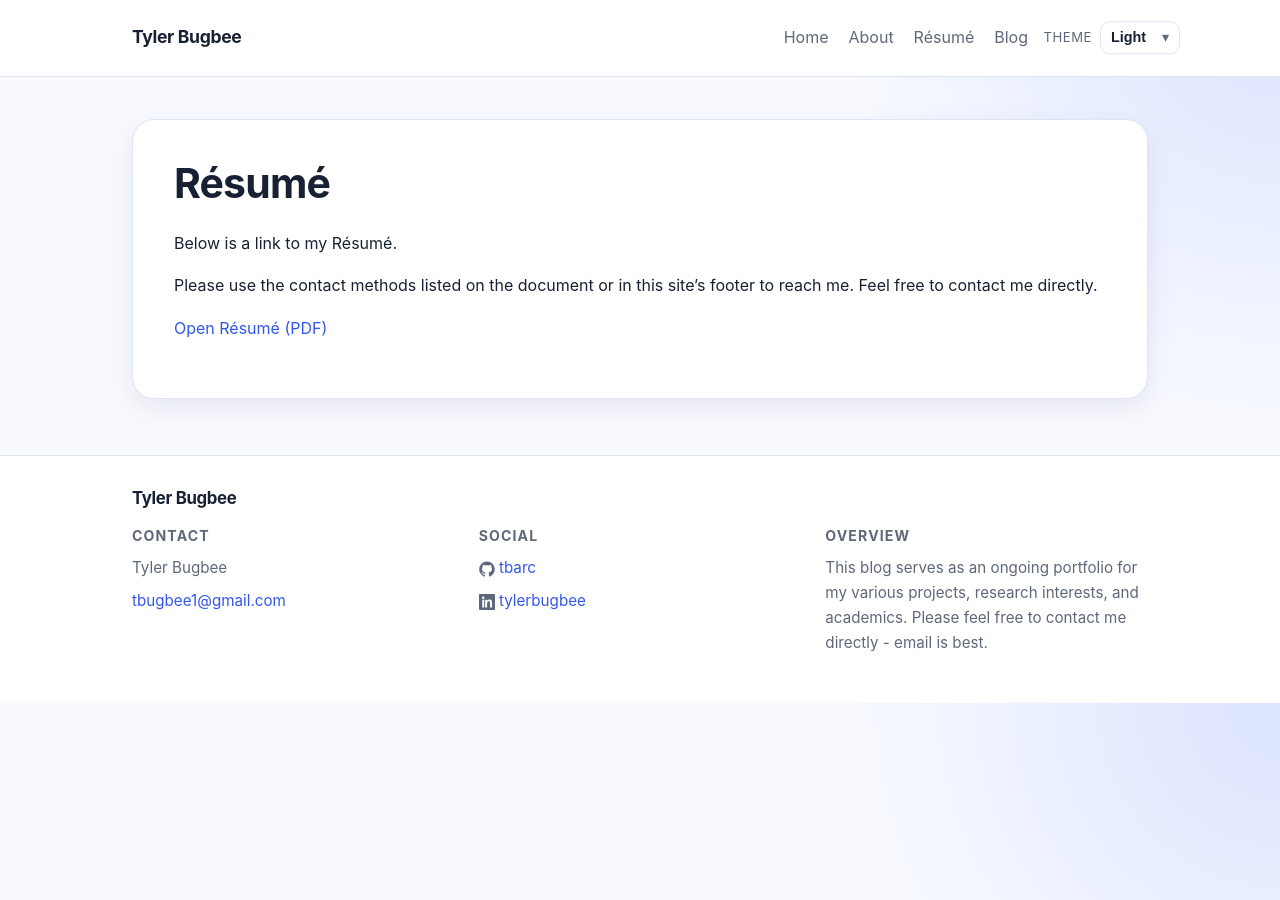
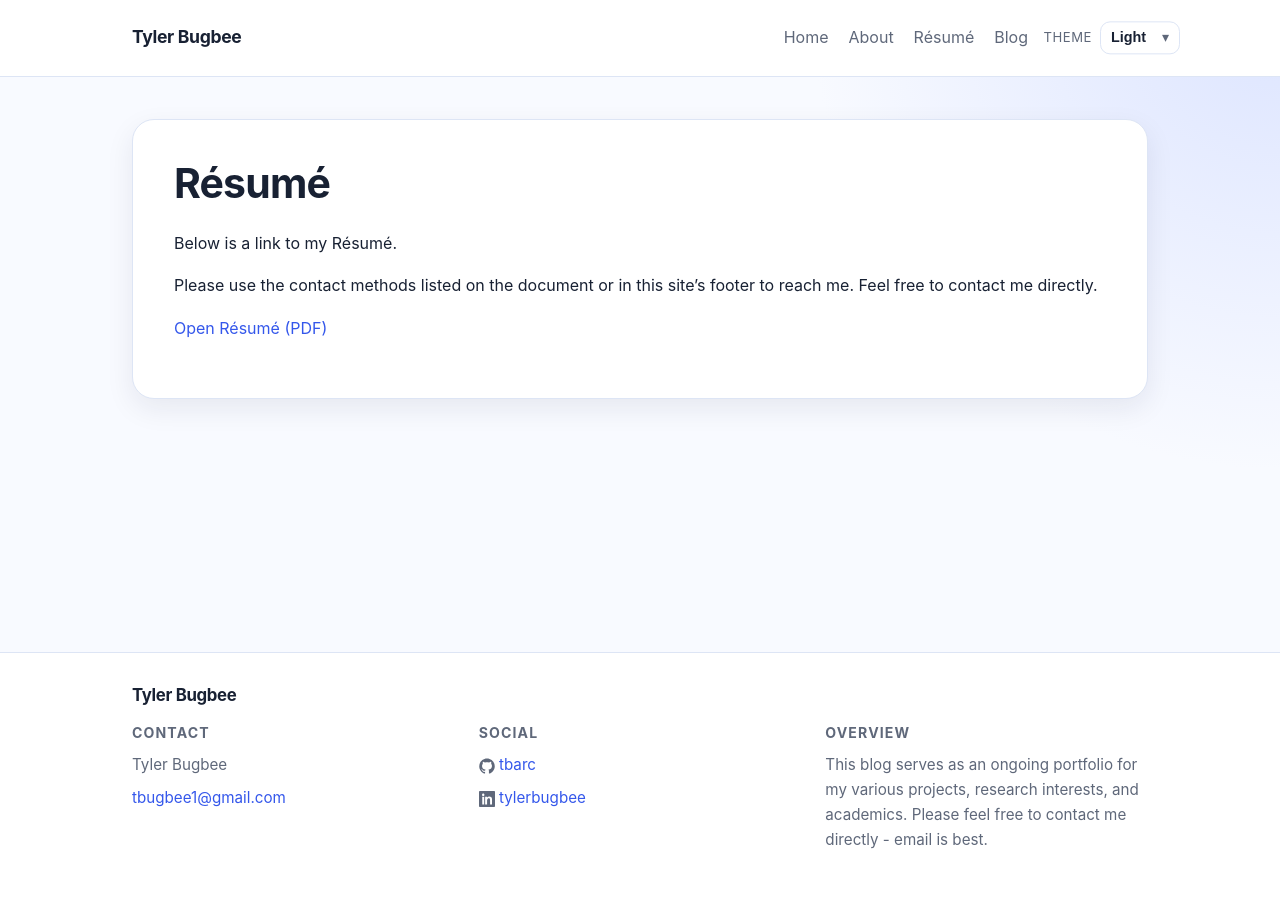
Before and after one commit to tbarc/tbarc.github.io, a Jekyll site: the page built from resume.md, in a window 1280 px wide. Built offline with Jekyll 4.4.1, drawn with Linux system fonts in a browser that asks for light colours.

Commit message:
Add flexbox layout to site body and page content for improved responsiveness

```diff
--- a/_sass/_base.scss
+++ b/_sass/_base.scss
@@ -97,6 +97,13 @@ body {
     -o-font-feature-settings: "kern" 1;
     font-feature-settings: "kern" 1;
     font-kerning: normal;
+}
+
+.site-body {
+    min-height: 100vh;
+    min-height: 100dvh;
+    display: flex;
+    flex-direction: column;
 }
 
 @keyframes party-ambient {
--- a/_sass/_layout.scss
+++ b/_sass/_layout.scss
@@ -534,6 +534,7 @@ body.party-mode .post-list > li::after {
  */
 .page-content {
     padding: 42px 0 0;
+    flex: 1 0 auto;
 }
 
 .page-heading {
```
